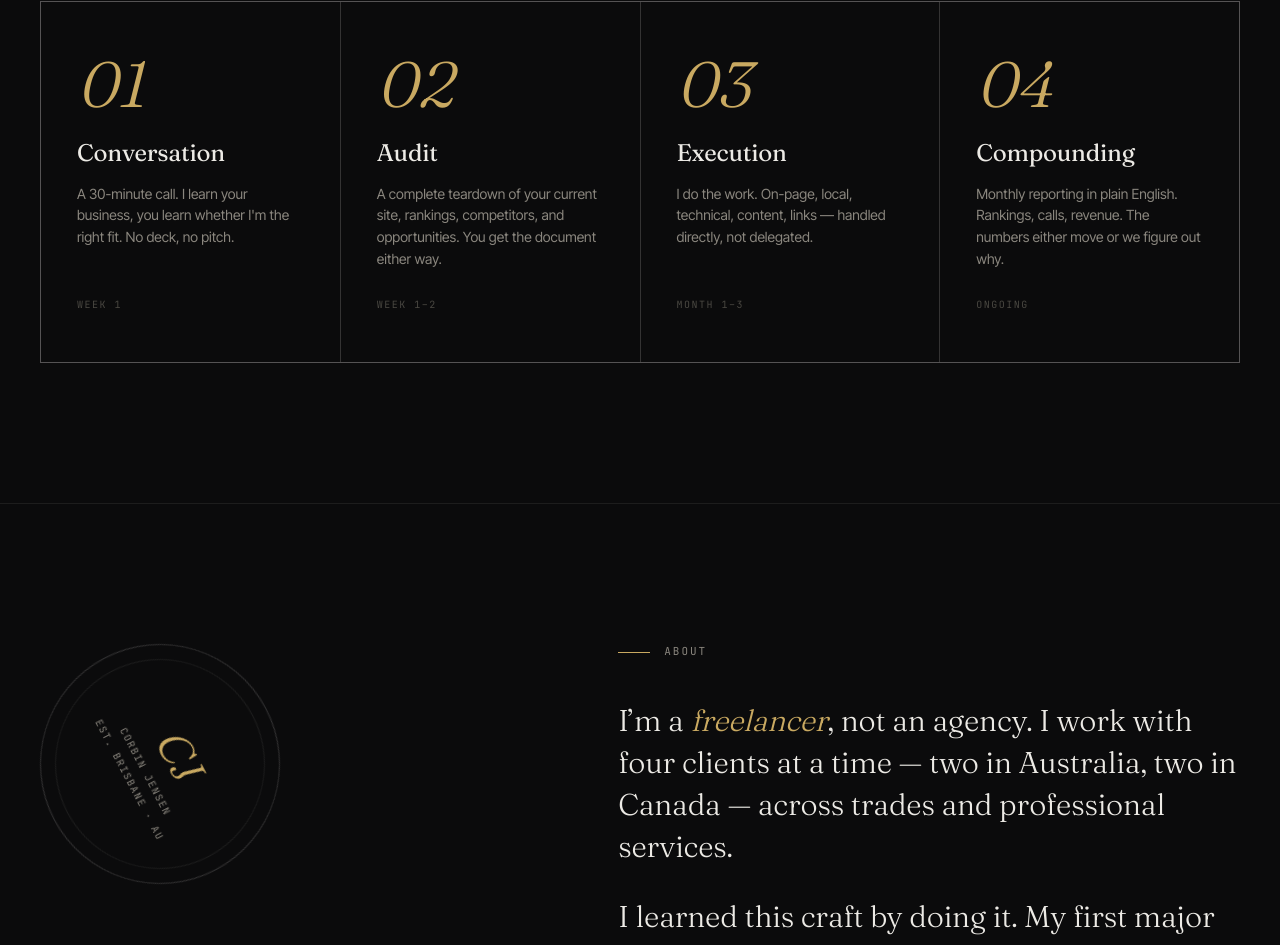
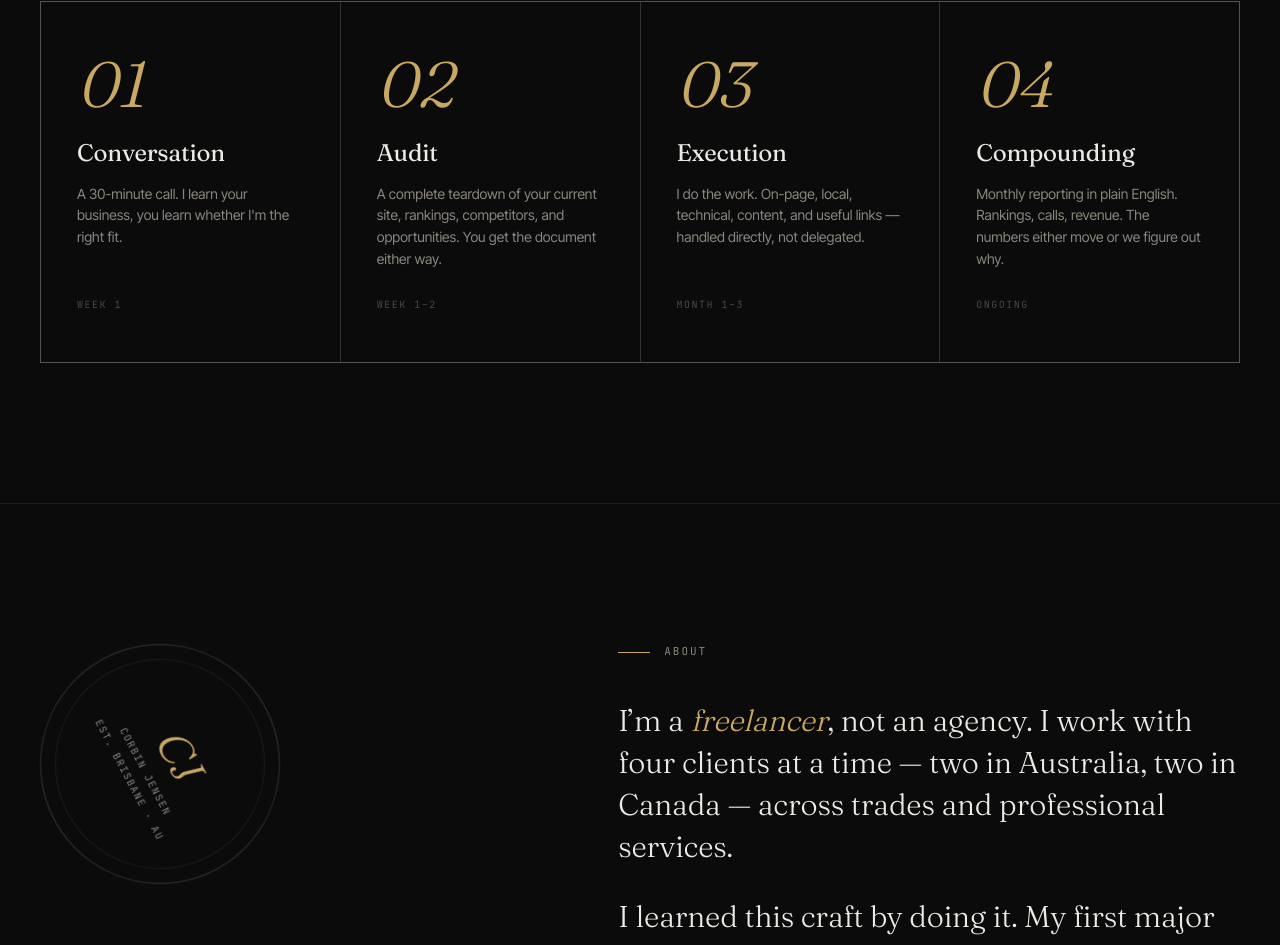
Before and after one commit to ScaleCRMCO/scaleseo, a Next.js app: page / in a window 1280 px wide. Shown: the part 4989-5934 px from the top of the page. Built offline with nearby package versions, Linux system fonts and the light colour scheme.

Commit message:
Update Process.tsx

```diff
--- a/src/app/sections/home/Process.tsx
+++ b/src/app/sections/home/Process.tsx
@@ -4,7 +4,7 @@ const steps = [
   {
     num: "01",
     name: "Conversation",
-    body: "A 30-minute call. I learn your business, you learn whether I'm the right fit. No deck, no pitch.",
+    body: "A 30-minute call. I learn your business, you learn whether I'm the right fit.",
     time: "Week 1",
   },
   {
@@ -16,7 +16,7 @@ const steps = [
   {
     num: "03",
     name: "Execution",
-    body: "I do the work. On-page, local, technical, content, links — handled directly, not delegated.",
+    body: "I do the work. On-page, local, technical, content, and useful links — handled directly, not delegated.",
     time: "Month 1–3",
   },
   {
```
